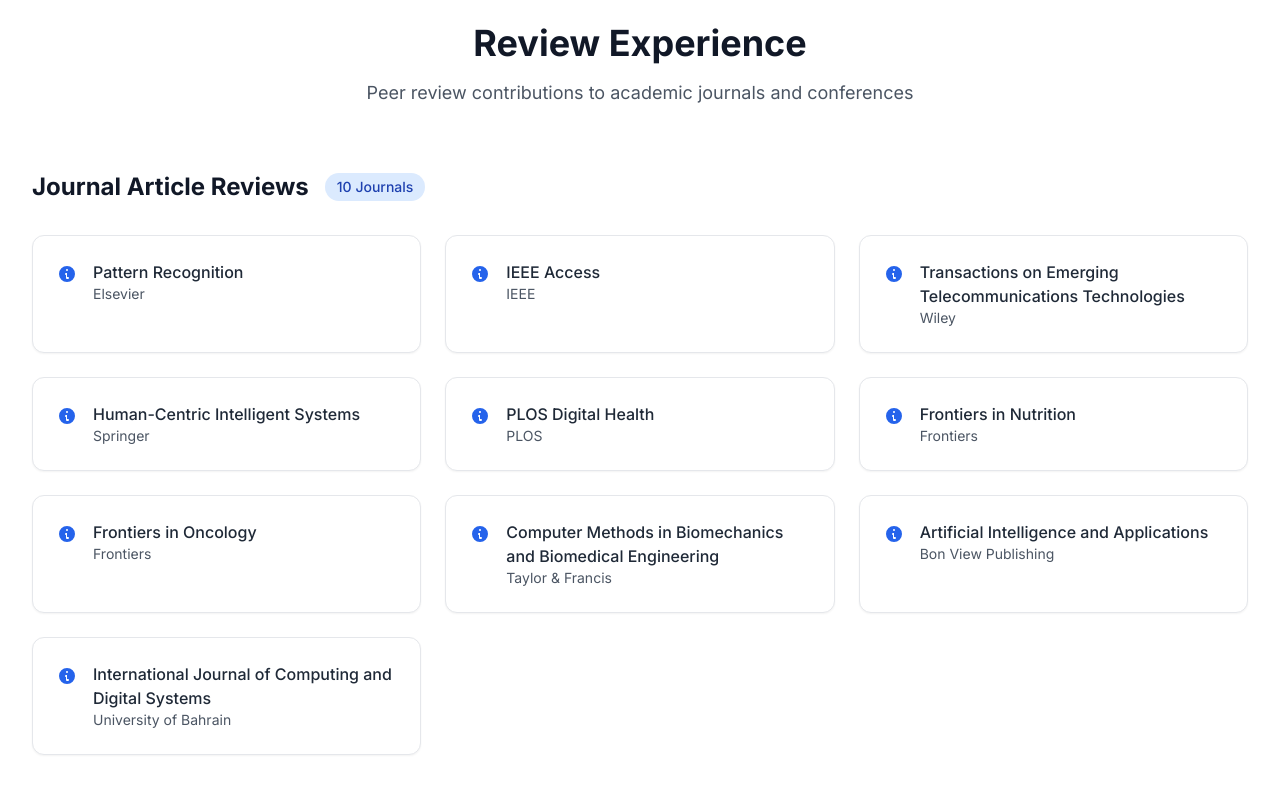
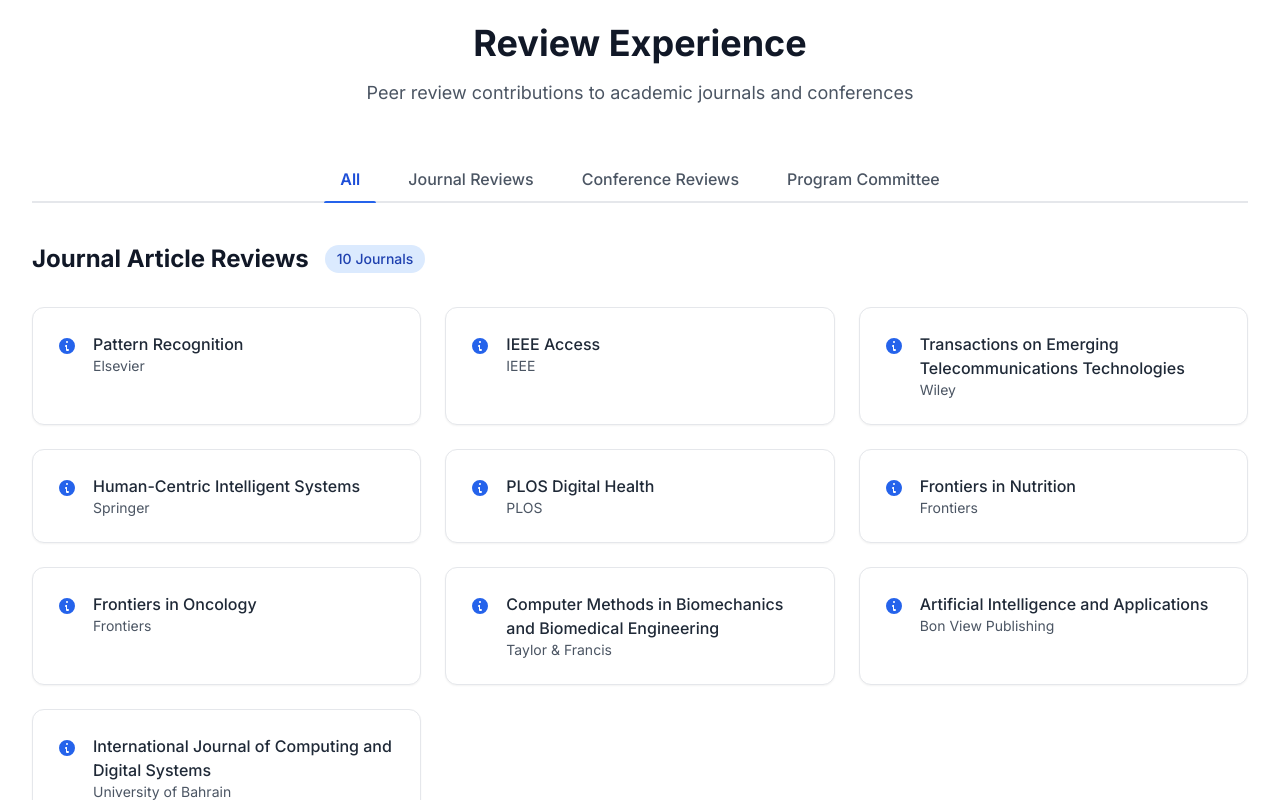
Before and after one commit to shahjalal-mahmud/portfolio-nag-sir, a React (Vite) app: page / in a window 1280 px wide. Shown: the part 11200-12000 px from the top of the page. Built offline with nearby package versions, Linux system fonts and the light colour scheme; no server answers.

Commit message:
Added tabs in reviews

```diff
--- a/src/components/review/ReviewExperience.jsx
+++ b/src/components/review/ReviewExperience.jsx
@@ -1,23 +1,66 @@
-import React from "react";
+import React, { useState } from "react";
 import JournalReviews from "./JournalReviews";
 import ConferenceReviews from "./ConferenceReviews";
 import TechnicalProgramCommittee from "./TechnicalProgramCommittee";
 
 const ReviewExperience = () => {
+  const [activeTab, setActiveTab] = useState("all");
+
+  const tabs = [
+    { id: "all", label: "All" },
+    { id: "journal", label: "Journal Reviews" },
+    { id: "conference", label: "Conference Reviews" },
+    { id: "technical", label: "Program Committee" },
+  ];
+
   return (
-    <section className="max-w-7xl mx-auto px-4 sm:px-6 lg:px-8 py-16" id="review-experience">
-      <div className="text-center mb-16">
-        <h2 className="text-4xl font-bold text-gray-900 mb-4 relative inline-block">
-          Review Experience
-        </h2>
-        <p className="text-lg text-gray-600 max-w-3xl mx-auto">
+    <section
+      id="review-experience"
+      className="max-w-7xl mx-auto px-4 sm:px-6 lg:px-8 py-16 font-inter"
+    >
+      {/* Header */}
+      <div className="text-center mb-12">
+        <h2 className="text-4xl font-bold text-gray-900 mb-4">Review Experience</h2>
+        <p className="text-lg text-gray-600 max-w-2xl mx-auto">
           Peer review contributions to academic journals and conferences
         </p>
       </div>
 
-      <JournalReviews />
-      <ConferenceReviews />
-      <TechnicalProgramCommittee />
+      {/* Modern Tabs */}
+      <div className="mb-10">
+        <div className="relative">
+          {/* Tab Indicators (Bottom Border) */}
+          <div className="absolute bottom-0 left-0 h-0.5 bg-gray-200 w-full"></div>
+
+          {/* Tabs Container */}
+          <div className="flex flex-wrap gap-2 md:gap-4 justify-center">
+            {tabs.map((tab) => (
+              <button
+                key={tab.id}
+                onClick={() => setActiveTab(tab.id)}
+                className={`relative px-4 py-3 text-sm sm:text-base font-medium transition-all duration-300 ${
+                  activeTab === tab.id
+                    ? "text-blue-700 font-semibold"
+                    : "text-gray-600 hover:text-gray-900"
+                }`}
+              >
+                {tab.label}
+                {/* Active Indicator */}
+                {activeTab === tab.id && (
+                  <div className="absolute bottom-0 left-0 w-full h-0.5 bg-blue-600 rounded-t-md"></div>
+                )}
+              </button>
+            ))}
+          </div>
+        </div>
+      </div>
+
+      {/* Tab Content */}
+      <div className="space-y-8">
+        {(activeTab === "all" || activeTab === "journal") && <JournalReviews />}
+        {(activeTab === "all" || activeTab === "conference") && <ConferenceReviews />}
+        {(activeTab === "all" || activeTab === "technical") && <TechnicalProgramCommittee />}
+      </div>
     </section>
   );
 };
```
